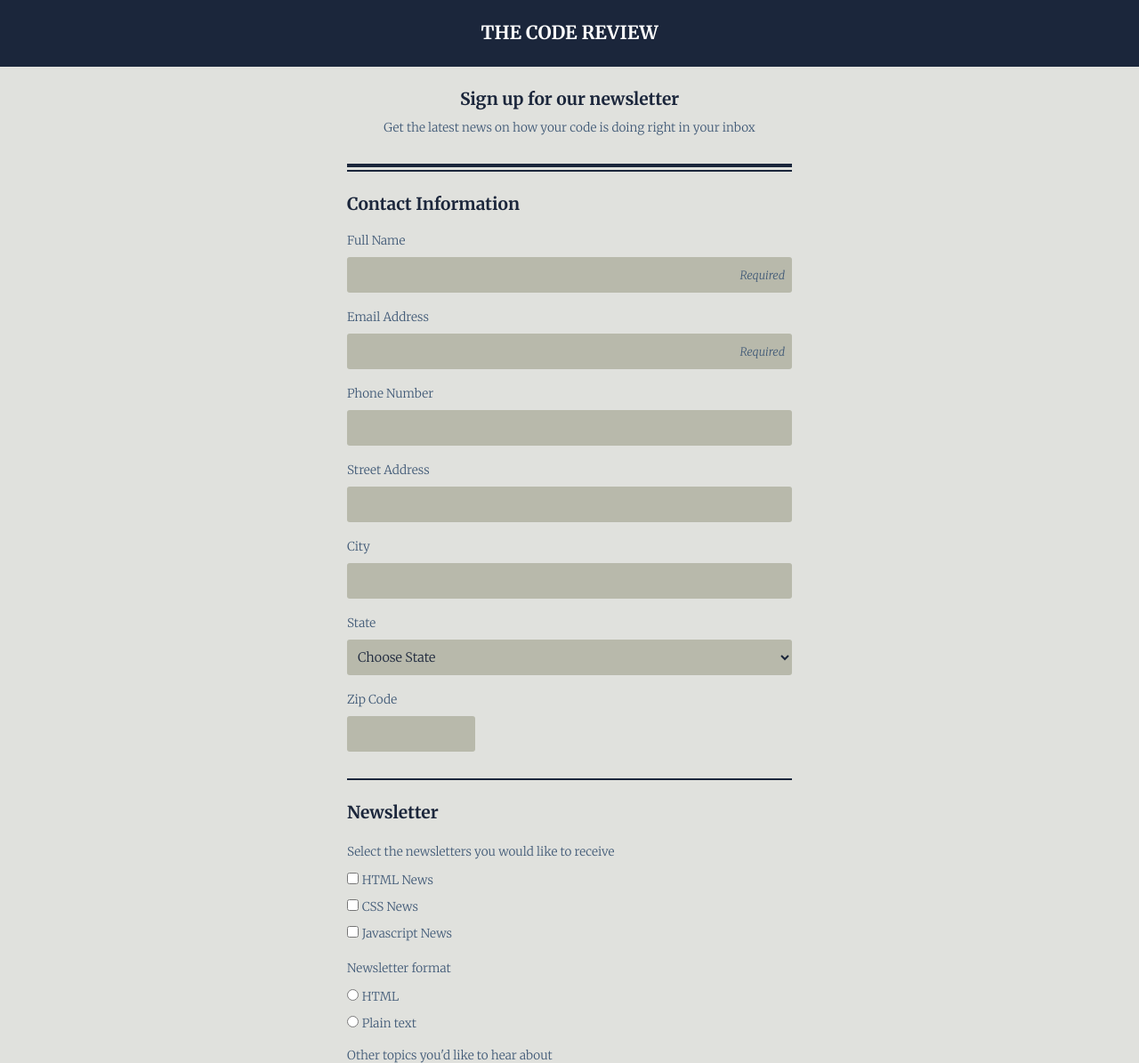
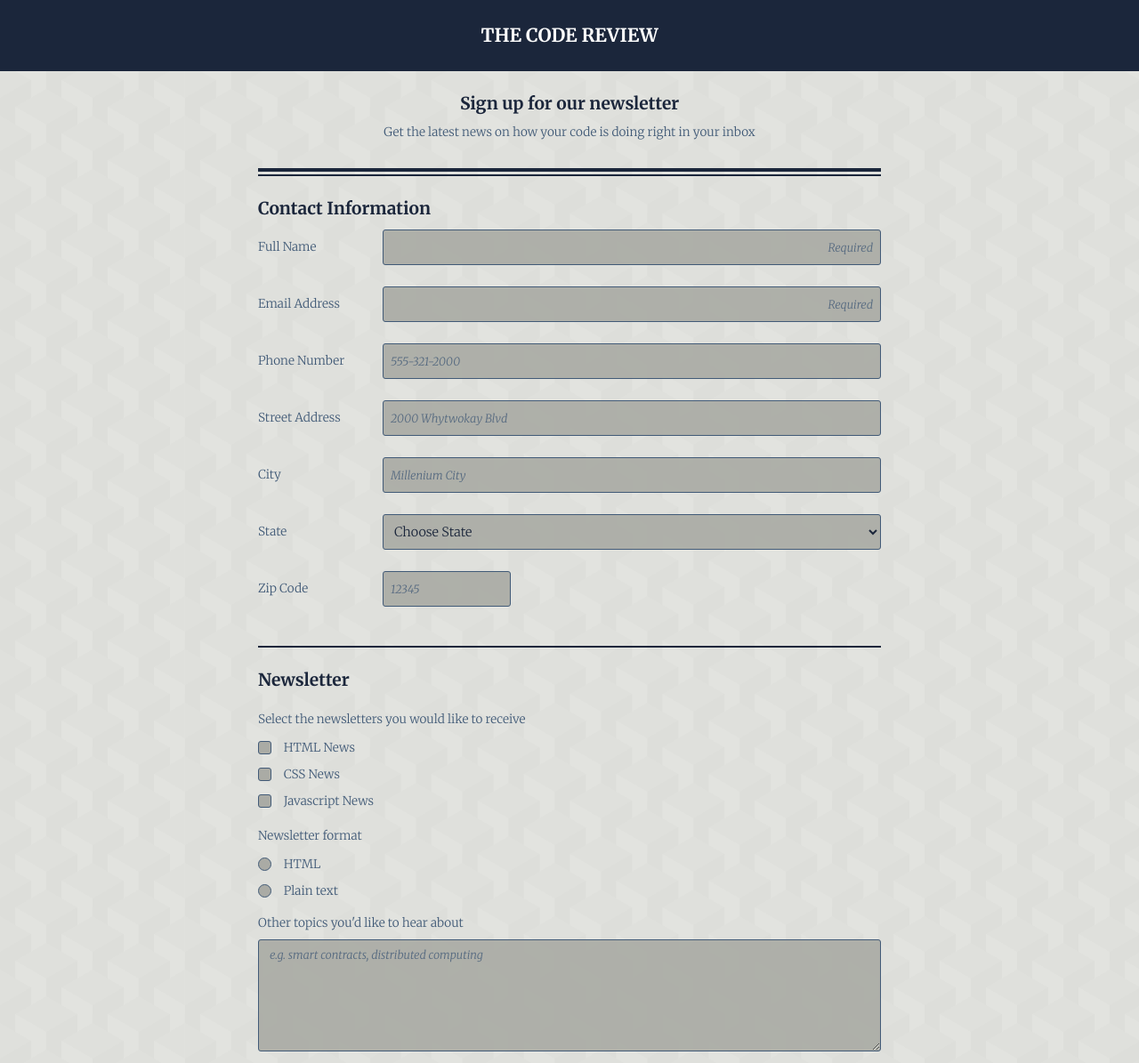
Before and after one commit to RobAnderson-Dev/fewd-project-3, a plain HTML site: page index.html in a window 1280 px wide. Shown: the top 1195 px of the page at 89% size. Drawn offline with Linux system fonts and the light colour scheme.

Commit message:
Completed form styling

```diff
--- a/css/styles.css
+++ b/css/styles.css
@@ -3,6 +3,7 @@
     box-sizing: border-box;
     padding: 0;
     margin: 0;
+    outline: none;
 }
 fieldset {
     border: none;
@@ -16,15 +17,37 @@ a {
     text-decoration: none;
 }
 /* ~~~~~~~~~~ MAIN STYLING ~~~~~~~~~~ */
+
+/* BEGIN background citation...
+   Date: 16Apr2023
+   Availability: https://codepen.io/t_afif/pen/abYweKP */
+
+html {
+    --s: 60px; /* control the size */
+    --c1: #b2b2b2;
+    --c2: #ffffff;
+    --c3: #d9d9d9;
+
+    --_g: var(--c3) 0 120deg,#0000 0;
+    background:
+      conic-gradient(from -60deg at 50% calc(100%/3),var(--_g)),
+      conic-gradient(from 120deg at 50% calc(200%/3),var(--_g)),
+      conic-gradient(from  60deg at calc(200%/3),var(--c3) 60deg,var(--c2) 0 120deg,#0000 0),
+      conic-gradient(from 180deg at calc(100%/3),var(--c1) 60deg,var(--_g)),
+      linear-gradient(90deg,var(--c1)   calc(100%/6),var(--c2) 0 50%,
+                            var(--c1) 0 calc(500%/6),var(--c2) 0);
+    background-size: calc(1.732*var(--s)) var(--s);
+}
+/* ...END background citation */
 body {
     font-family: 'Merriweather', serif;
     color: #1B263B;
-    background: #E0E1DD;
+    background: #e0e1dded;
 }
 header {
     display: block;
     width: 100%;
-    height: 75px;
+    height: 80px;
     background: #1B263B;
     color: white;
     text-transform: uppercase;
@@ -32,7 +55,7 @@ header {
     font-size: .65rem;
 }
 h1 {
-    line-height: 75px;
+    line-height: 80px;
 }
 h2 {
     font-size: 1.2rem;
@@ -75,6 +98,18 @@ label[class="textbox-label"]
 {
     padding: .75rem 0 .75rem;
 }
+li {
+    margin-bottom: 10px;
+}
+.newsletter input {
+    vertical-align: middle;
+}
+.newsletter label {
+    padding-left: 10px;
+}
+.textbox-label {
+    line-height: 2.25rem;
+}
 .contact-fields input,
 select,
 textarea,
@@ -82,8 +117,8 @@ button {
     display: block;
     width: 100%;
     color: #1B263B;
-    background: #393a103d;
-    border: none;
+    background: #aaaba5e9;
+    border: solid 1px #415A77;
     border-radius: 3px;
 }
 .contact-fields input,
@@ -99,20 +134,80 @@ textarea
     font-family: 'Merriweather', serif;
     font-size: .9rem;
 }
-input::placeholder {
-    text-align: right;
+label:hover,
+input:hover,
+select:hover,
+textarea:hover,
+button:hover
+{
+    cursor: pointer;
+}
+.contact-fields input:focus,
+select:focus,
+textarea:focus
+{
+    border: solid 3px #415A77;
+    cursor: auto;
+}
+input[type="checkbox"]:focus,
+input[type="radio"]:focus
+{
+    outline-width: 2px;
+    outline-style: solid;
+    outline-color: #415A77;
+}
+.contact-fields input:focus,
+select:focus,
+textarea:focus,
+input[type="checkbox"]:focus,
+input[type="radio"]:focus,
+button:active
+{
+    transition: .25s;
+}
+input::placeholder,
+textarea::placeholder
+{
+    text-align: left;
     font-size: .8rem;
     font-style: italic;
-    color: #415A77;
+    color: #415a77d2;
 }
-li {
-    margin-bottom: 10px;
+#name::placeholder,
+#email::placeholder
+{
+    text-align: right;
+}
+select::before {
+    font-size: .8rem;
+    font-style: italic;
+    color: #415a77d2;
+}
+input[type='checkbox'] {
+    appearance: unset;
+    width: 15px;
+    height: 15px;
+    background: #aaaba5;
+    border: solid 1px #415A77;
+    border-radius: 3px;
+}
+input[type='checkbox']:checked {
+    background: #415A77;
+}
+input[type='radio'] {
+    appearance: unset;
+    width: 15px;
+    height: 15px;
+    background: #aaaba5;
+    border: solid 1px #415A77;
+    border-radius: 50%;
+}
+input[type='radio']:checked {
+    background: #415A77;
+    /* content: 'x'; */
 }
 #zip {
     max-width: 144px;
-}
-.textbox-label {
-    line-height: 2.25rem;
 }
 textarea {
     padding: .5rem .75rem;
@@ -126,14 +221,48 @@ button {
     padding: .75rem 0;
     margin: 2rem 0 1rem;
 }
+button:focus,
+button:hover
+{
+    border: 3px solid white;
+}
+button:active {
+    background: #aaaba5;
+    color: #1B263B;
+
+}
 footer {
     padding-bottom: 5rem;
 }
 
 /* ~~~~~~~~~~ MEDIA QUERIES ~~~~~~~~ */
 
-@media (min-width: 760px) {
+@media (min-width: 768px) {
 
-
+main {
+    max-width: 700px;
+}
+.contact {
+    display: flex;
+    margin-bottom: 1.5rem;
+}
+.contact:not(#zip_container) {
+    justify-content: space-between;
+}
+#zip_container {
+    justify-content: left;
+}
+.contact-fields label {
+    display: inline-block;
+    width: 20%;
+    align-self: center;
+    padding: 0;
+}
+.contact-fields input,
+select
+{
+    display: inline-block;
+    width: 80%;
+}
 
 }
--- a/index.html
+++ b/index.html
@@ -1,4 +1,5 @@
-<html>
+<!DOCTYPE html>
+<html lang="en">
     <head>
         <meta charset="utf-8">
         <meta name="viewport" content="width=device-width, initial-scale=1.0">
@@ -17,38 +18,38 @@
                 <h2>Sign up for our newsletter</h2>
                 <p>Get the latest news on how your code is doing right in your inbox</p>
             </section>
-            <form action="" method="post">
+            <form action="http://www.fakeurl.com/fake.htm" method="post">
                 <fieldset class="contact-fields">
                     <h2>Contact Information</h2>
                     <ul>
-                        <li>
+                        <li class="contact">
                             <label for="name" class="textbox-label">Full Name</label>
                             <input type="text" id="name" name="user_name" placeholder="Required" required>
                         </li>
-                        <li>
+                        <li class="contact">
                             <label for="email" class="textbox-label">Email Address</label>
                             <input type="email" id="email" name="user_email" placeholder="Required" required>
                         </li>
-                        <li>
+                        <li class="contact">
                             <label for="phone" class="textbox-label">Phone Number</label>
-                            <input type="tel" id="phone" name="user_phone">
+                            <input type="tel" id="phone" name="user_phone" placeholder="555-321-2000">
                         </li>
-                        <li>
+                        <li class="contact">
                             <label for="address" class="textbox-label">Street Address</label>
-                            <input type="text" id="address" name="user_address">
+                            <input type="text" id="address" name="user_address" placeholder="2000 Whytwokay Blvd">
                         </li>
-                        <li>
+                        <li class="contact">
                             <label for="city" class="textbox-label">City</label>
-                            <input type="text" id="city" name="user_city">
+                            <input type="text" id="city" name="user_city" placeholder="Millenium City">
                         </li>
-                        <li>
+                        <li class="contact">
                             <label for="state" class="textbox-label">State</label>
                             <select id="state" name="user_state">
                                 <!-- BEGIN CITATION -->
                                 <!-- state and territory <option> lists source https://www.freeformatter.com/usa-state-list-html-select.html -->
                                 <!-- Date accessed: 15Apr2023 -->
-                                <optgroup>
-                                    <option value="">Choose State</option>
+                                <option value="">Choose State</option>
+                                <optgroup label="U.S. States">
                                     <option value="AL">Alabama</option>
                                     <option value="AK">Alaska</option>
                                     <option value="AZ">Arizona</option>
@@ -101,7 +102,7 @@
                                     <option value="WI">Wisconsin</option>
                                     <option value="WY">Wyoming</option>
                                 </optgroup>
-                                <optgroup>
+                                <optgroup label="U.S. Major Territories">
                                     <option value="AS">American Samoa</option>
                                     <option value="GU">Guam</option>
                                     <option value="MP">Northern Mariana Islands</option>
@@ -112,9 +113,9 @@
                                 <!-- END CITATION -->
                             </select>
                         </li>
-                        <li>
+                        <li class="contact" id="zip_container">
                             <label for="zip" class="textbox-label">Zip Code</label>
-                            <input type="text" id="zip" name="user_zip">
+                            <input type="text" id="zip" name="user_zip" placeholder="12345">
                         </li>
                     </ul>
                 </fieldset>
@@ -122,32 +123,32 @@
                     <h2>Newsletter</h2>
                     <p>Select the newsletters you would like to receive</p>
                     <ul>
-                        <li>
+                        <li class="newsletter">
                             <input type="checkbox" id="html_news" name="newsletters" value="html_news">
                             <label for="html_news">HTML News</label>
-                        <li>
-                        <li>
+                        </li>
+                        <li class="newsletter">
                             <input type="checkbox" id="css_news" name="newsletters" value="css_news">
                             <label for="css_news">CSS News</label>
-                        <li>
-                        <li>
+                        </li>
+                        <li class="newsletter">
                             <input type="checkbox" id="js_news" name="newsletters" value="js_news">
                             <label for="js_news">Javascript News</label>
-                        <li>
+                        </li>
                     </ul>
                     <p>Newsletter format</p>
                     <ul>
-                        <li>
+                        <li class="newsletter">
                             <input type="radio" id="html_format" name="newsletter_format" value="html_format">
                             <label for="html_format">HTML</label>
-                        <li>
-                        <li>
+                        </li>
+                        <li class="newsletter">
                             <input type="radio" id="plaintext_format" name="newsletter_format" value="plaintext_format">
                             <label for="plaintext_format">Plain text</label>
-                        <li>
+                        </li>
                     </ul>
                     <label for="other_topics" class="textbox-label">Other topics you'd like to hear about</label>
-                    <textarea id="other_topics" rows="6"></textarea>
+                    <textarea id="other_topics" name="user_topics" rows="6" placeholder="e.g. smart contracts, distributed computing"></textarea>
                     <button type="submit">Sign Up</button>
                 </fieldset>
             </form>
```
Also changed, not shown: 1 other file.
